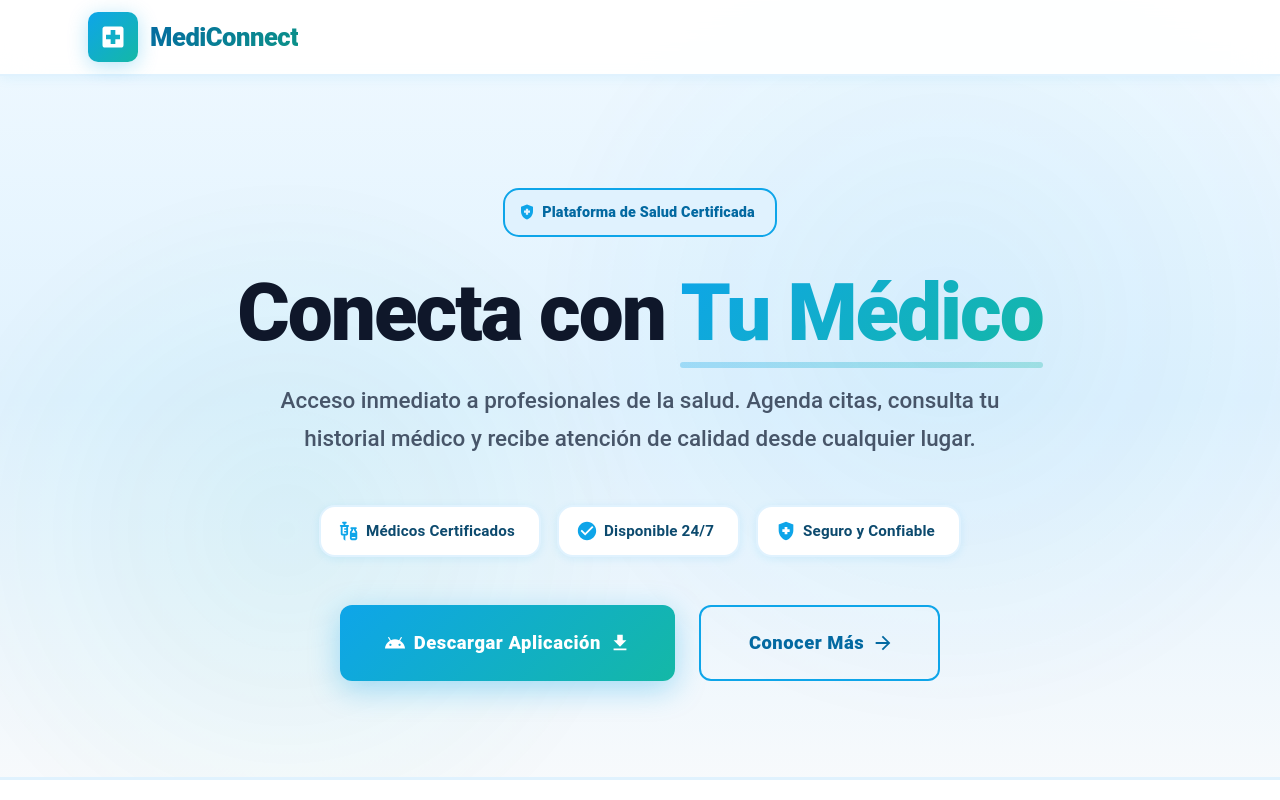
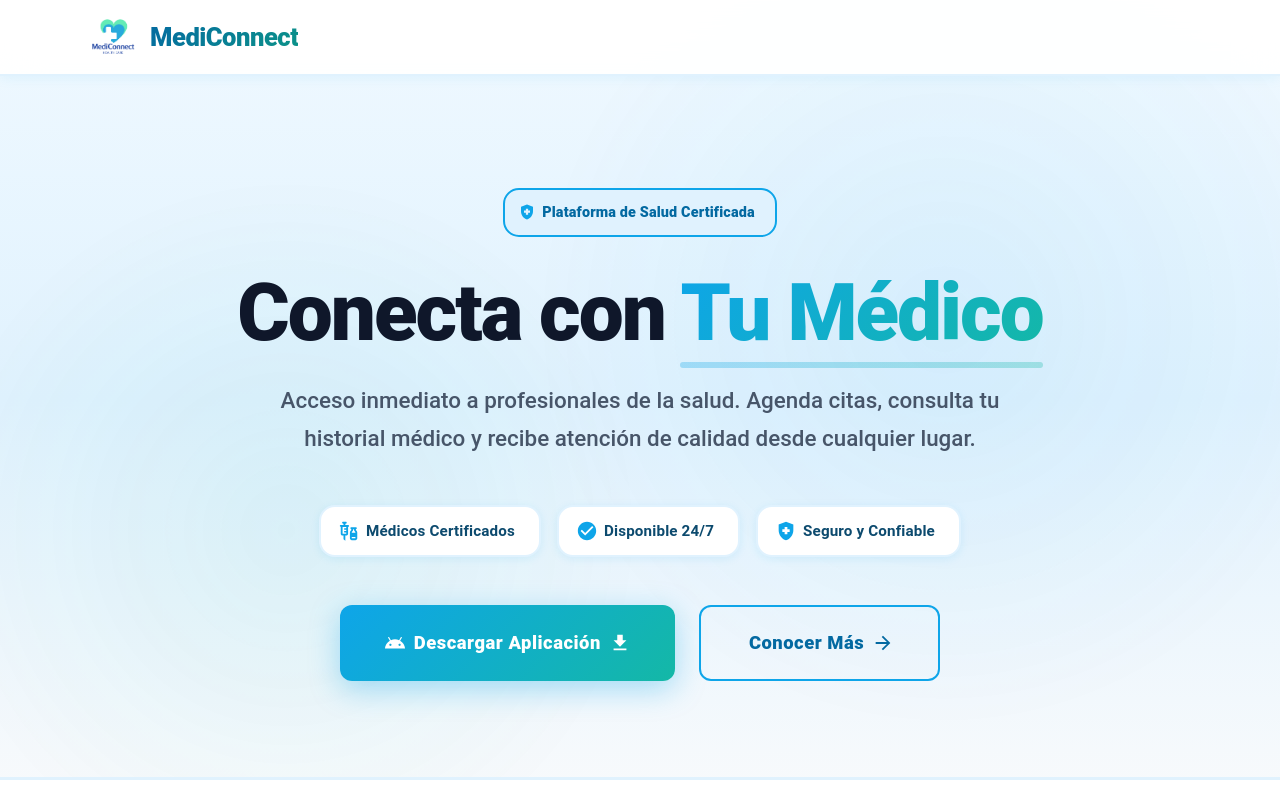
Before and after one commit to rlvaleriee/admin-dashboard, a React (Vite) app: page / in a window 1280 px wide. Shown: the top 800 px of the page. Built offline with nearby package versions, Linux system fonts and the light colour scheme; no server answers.

Commit message:
Actualizacion logo

```diff
--- a/index.html
+++ b/index.html
@@ -2,7 +2,7 @@
 <html lang="en">
   <head>
     <meta charset="UTF-8" />
-    <link rel="icon" type="image/svg+xml" href="/vite.svg" />
+    <link rel="icon" type="image/svg+xml" href="/favicon.svg" />
     <meta name="viewport" content="width=device-width, initial-scale=1.0" />
     <title>MediConnect</title>
   </head>
--- a/src/pages/LandingPage.tsx
+++ b/src/pages/LandingPage.tsx
@@ -160,14 +160,17 @@ export const LandingPage = () => {
                   width: 50,
                   height: 50,
                   borderRadius: 2.5,
-                  background: 'linear-gradient(135deg, #0ea5e9 0%, #14b8a6 100%)',
                   display: 'flex',
                   alignItems: 'center',
                   justifyContent: 'center',
-                  boxShadow: '0 4px 20px rgba(14, 165, 233, 0.3)',
+                  overflow: 'hidden',
                 }}
               >
-                <LocalHospital sx={{ fontSize: 28, color: 'white' }} />
+                <img
+                  src="/logo.png"
+                  alt="MediConnect Logo"
+                  style={{ width: '100%', height: '100%', objectFit: 'contain' }}
+                />
               </Box>
               <Typography
                 variant="h6"
@@ -745,14 +748,17 @@ export const LandingPage = () => {
                     width: 55,
                     height: 55,
                     borderRadius: 2.5,
-                    background: 'linear-gradient(135deg, #0ea5e9 0%, #14b8a6 100%)',
                     display: 'flex',
                     alignItems: 'center',
                     justifyContent: 'center',
-                    boxShadow: '0 6px 20px rgba(14, 165, 233, 0.4)',
+                    overflow: 'hidden',
                   }}
                 >
-                  <LocalHospital sx={{ fontSize: 32, color: 'white' }} />
+                  <img
+                    src="/logo.png"
+                    alt="MediConnect Logo"
+                    style={{ width: '100%', height: '100%', objectFit: 'contain' }}
+                  />
                 </Box>
                 <Typography
                   variant="h4"
```
Also changed, not shown: public/favicon.svg (added), public/logo.png (added).
